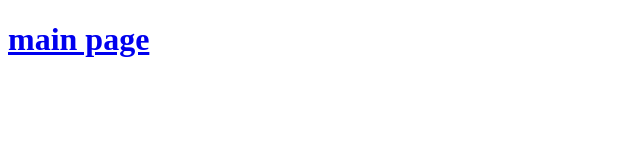
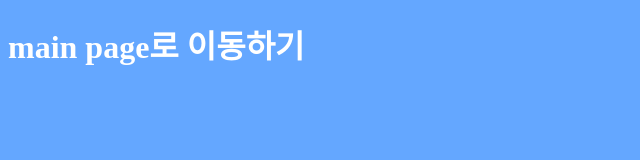
Before and after one commit to mameruu/github-deploy-test, a plain HTML site: page sub.html in a window 1280 px wide. Shown: the whole page, without its empty margins (0-640 px from the left). Drawn offline with Linux system fonts and the light colour scheme.

Commit message:
color change

```diff
--- a/sub.html
+++ b/sub.html
@@ -3,9 +3,22 @@
   <head>
     <meta charset="UTF-8" />
     <meta name="viewport" content="width=device-width, initial-scale=1.0" />
-    <title>Document</title>
+    <title>sub page</title>
+    <style>
+      body {
+        background-color: rgb(100, 167, 255);
+      }
+
+      body a {
+        color: white;
+      }
+
+      * {
+        text-decoration: none;
+      }
+    </style>
   </head>
   <body>
-    <h1><a href="./index.html">main page</a></h1>
+    <h1><a href="./index.html">main page로 이동하기</a></h1>
   </body>
 </html>
```
Also changed, not shown: index.html (+14 -1 lines).
